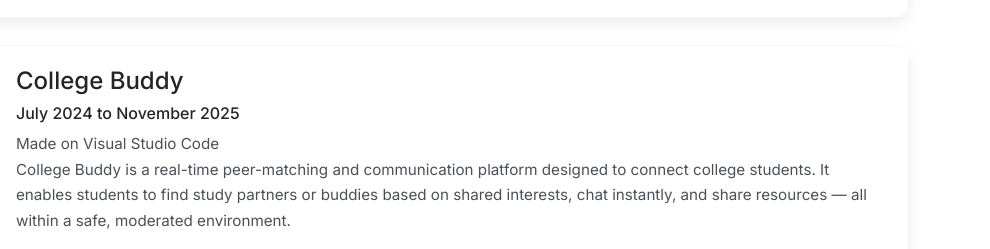
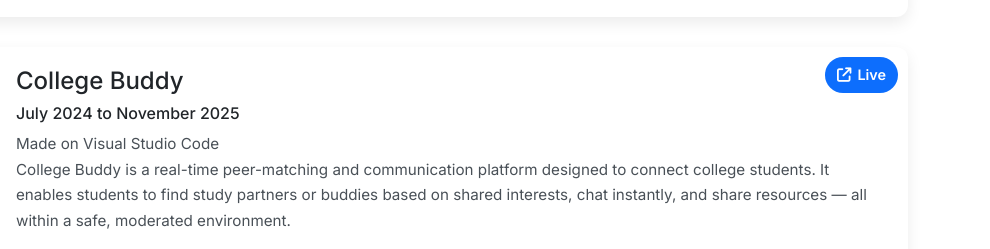
Before and after one commit to TanayShah07/my-portfolio, a plain HTML site: page projects.html in a window 1280 px wide. Shown: the part 437-686 px from the top of the page, 290-1280 px from the left. Drawn offline with nearby package versions, Linux system fonts and the light colour scheme.

Commit message:
Added CollegeBuddy project live

```diff
--- a/projects.html
+++ b/projects.html
@@ -102,7 +102,7 @@
       margin-top: 10px;
     }
 
-    /* 🔴 Live badge styling */
+    /* 🔵 Live badge styling */
     .live-badge {
       position: absolute;
       top: 10px;
@@ -118,6 +118,7 @@
       gap: 6px;
       cursor: pointer;
       transition: all 0.3s ease;
+      z-index: 5;
     }
     .live-badge:hover {
       background: #084298;
@@ -222,6 +223,10 @@
 
     <!-- College Buddy -->
     <div class="project-card">
+      <div class="live-badge" onclick="window.open('https://college-buddy-mu.vercel.app', '_blank')">
+        <i class="fas fa-arrow-up-right-from-square"></i> Live
+      </div>
+
       <div class="text-center">
         <div class="dark-bg">
           <img src="/assets/projects/CollegeBuddy/logo.png" alt="CollegeBuddy Logo">
@@ -270,7 +275,7 @@
 
     <!-- Scribber -->
     <div class="project-card">
-      <!-- 🔴 Live Badge -->
+      <!-- 🔵 Live Badge -->
       <div class="live-badge" onclick="window.open('https://scribber-6u4w.vercel.app/', '_blank')">
         <i class="fas fa-arrow-up-right-from-square"></i> Live
       </div>
```
